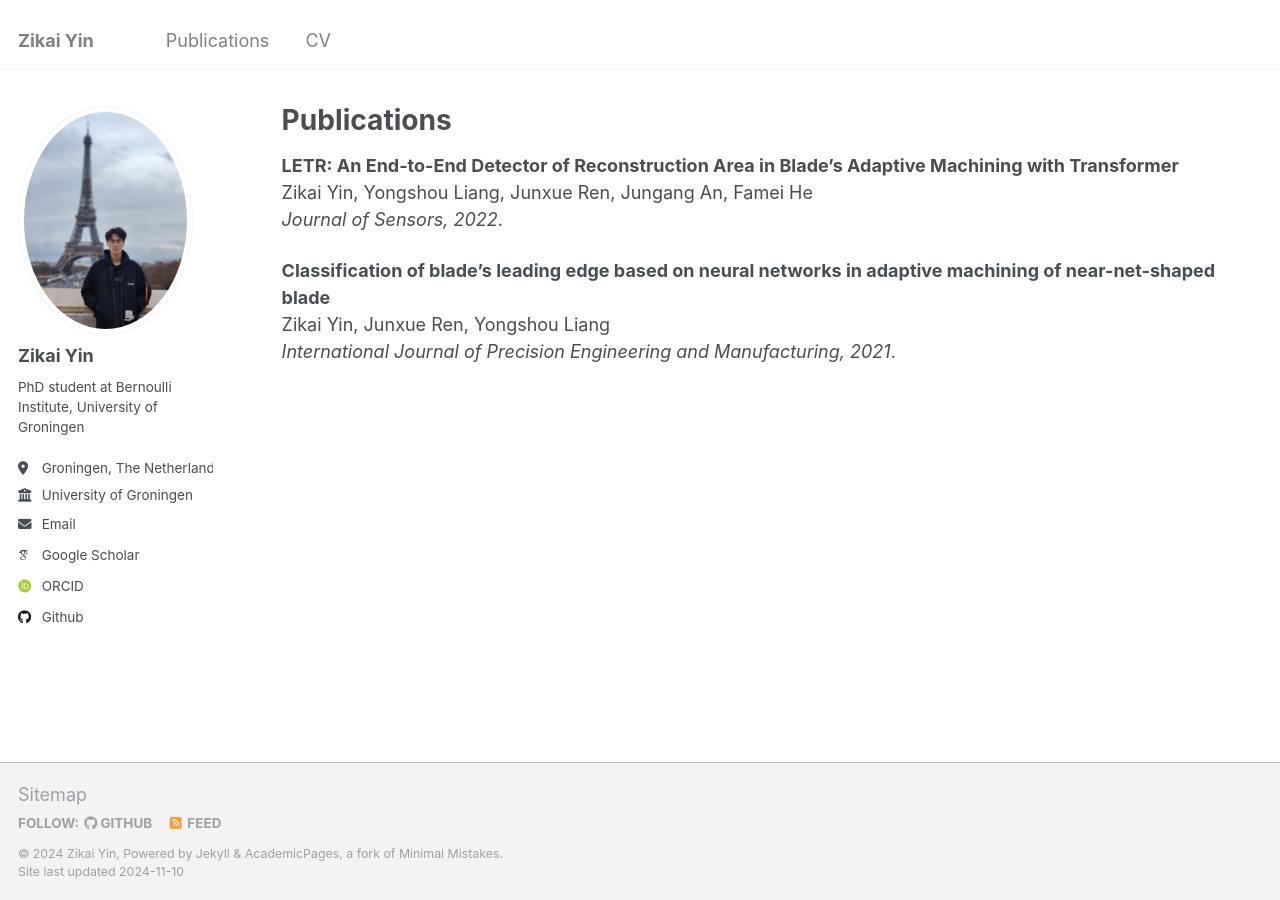
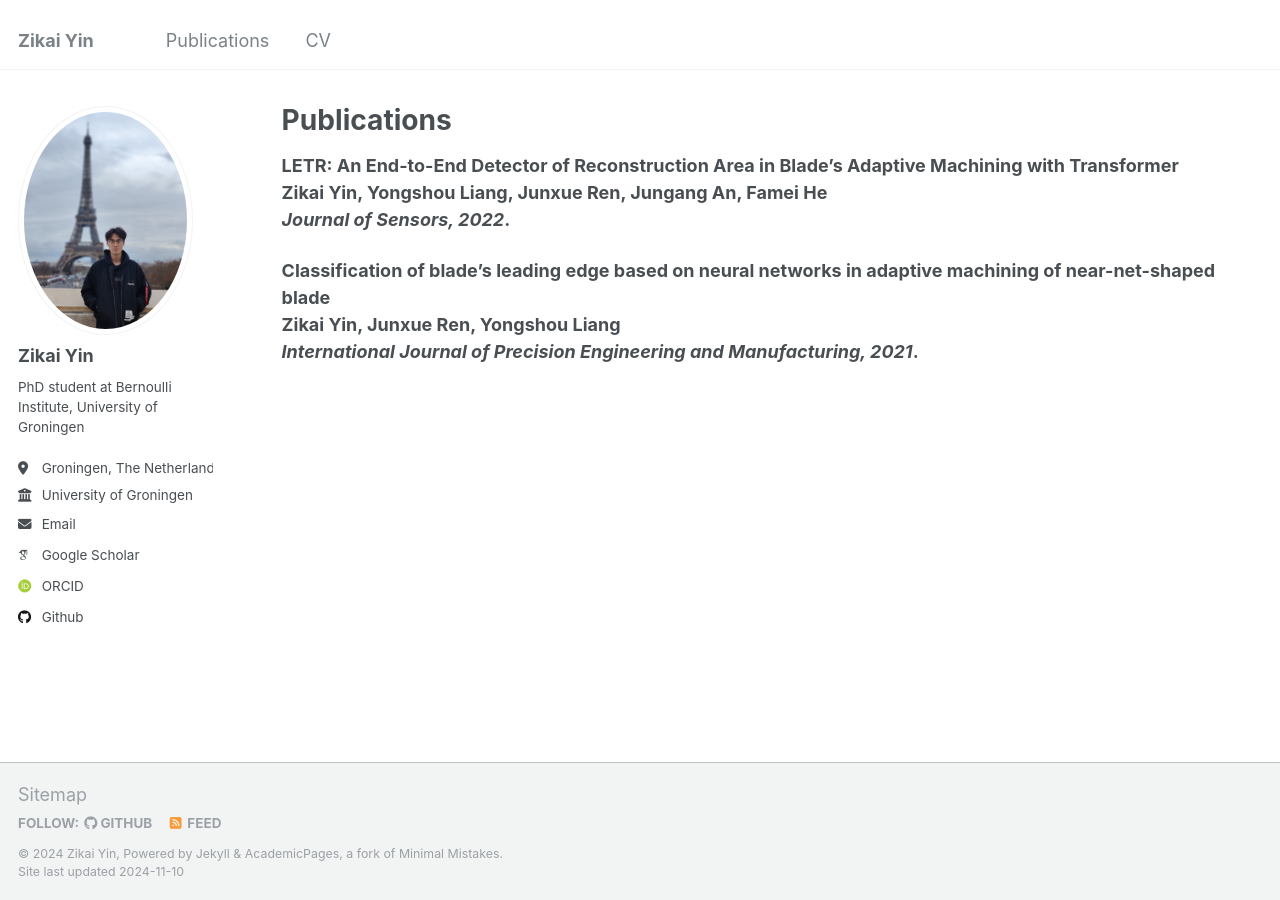
Before and after one commit to andrewsilver1997/andrewsilver1997.github.io, a Jekyll site: the page built from _pages/publications.md, in a window 1280 px wide. Built offline with Jekyll 4.4.1, drawn with Linux system fonts in a browser that asks for light colours; some web fonts are replaced.

Commit message:
first commit

```diff
--- a/_pages/publications.md
+++ b/_pages/publications.md
@@ -6,9 +6,9 @@ author_profile: true
 ---
 
 <b>LETR: An End-to-End Detector of Reconstruction Area in Blade’s Adaptive Machining with Transformer</b> <br>
-Zikai Yin, Yongshou Liang, Junxue Ren, Jungang An, Famei He<br>
+<b>Zikai Yin<b>, Yongshou Liang, Junxue Ren, Jungang An, Famei He<br>
 <i>Journal of Sensors, 2022</i>.
 
 <b>Classification of blade’s leading edge based on neural networks in adaptive machining of near-net-shaped blade</b> <br>
-Zikai Yin, Junxue Ren, Yongshou Liang<br>
+<b>Zikai Yin<b>, Junxue Ren, Yongshou Liang<br>
 <i>International Journal of Precision Engineering and Manufacturing, 2021</i>.
```
